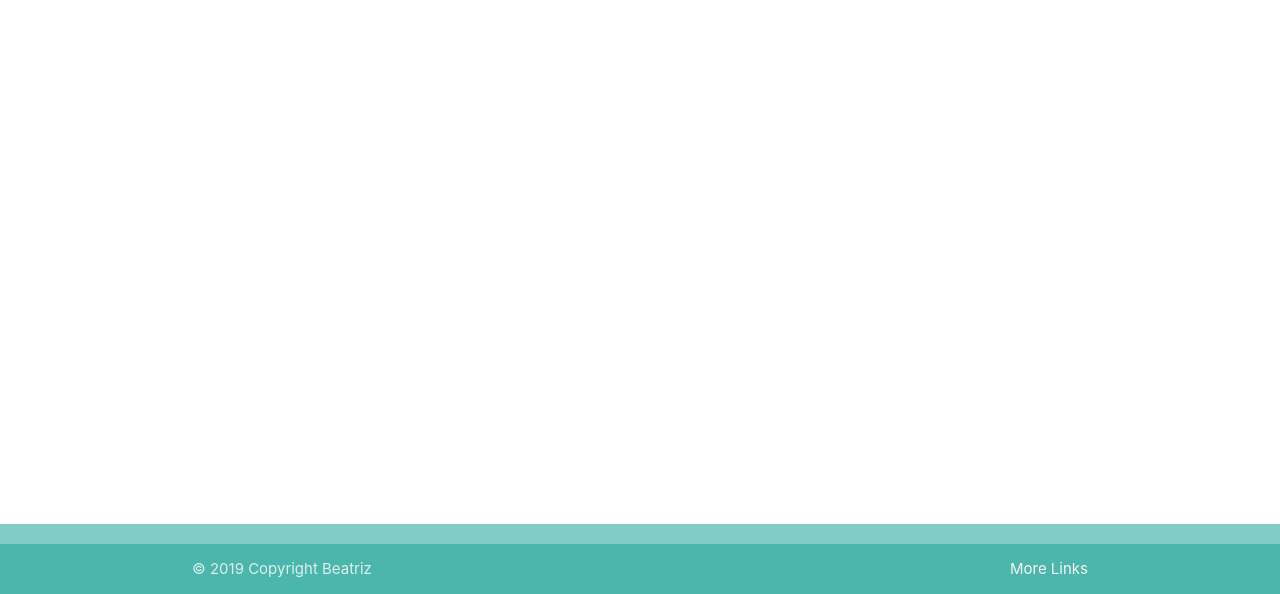
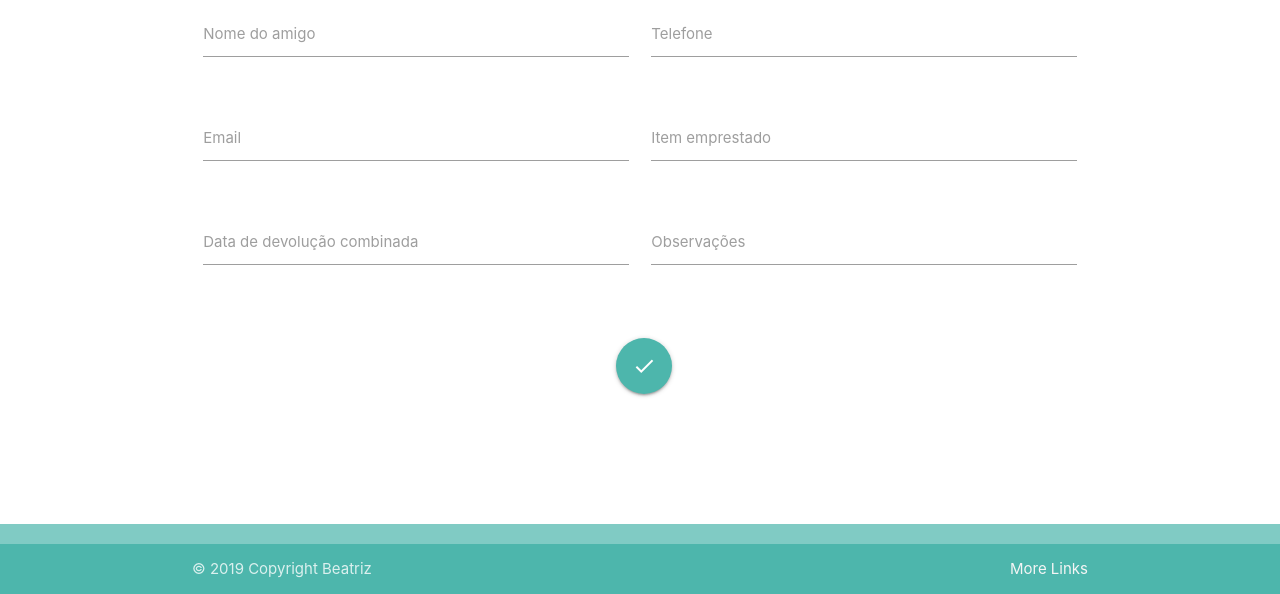
Before and after one commit to BeaFernandes/emprestai, a plain HTML site: page add.html in a window 1280 px wide. Shown: the part 206-800 px from the top of the page. Drawn offline with Linux system fonts and the light colour scheme.

Commit message:
Iniciado formulário

```diff
--- a/add.html
+++ b/add.html
@@ -36,8 +36,47 @@
         <li><a href="#">Contato</a></li>
     </ul>
 
-    <header></header>
+    <header class="">
+    </header>
     <main class="row main-space">
+        <h4 class="header">Novo empréstimo</h4>
+        <div class="row">
+            <form class="col s12">
+                <div class="row">
+                    <div class="input-field col s6">
+                        <input id="nome" type="text" class="validate">
+                        <label for="nome">Nome do amigo</label>
+                    </div>
+                    <div class="input-field col s6">
+                        <input id="telefone" type="tel" class="validate">
+                        <label for="telefone">Telefone</label>
+                    </div>
+                </div>
+                <div class="row">
+                    <div class="input-field col s6">
+                        <input id="email" type="email" class="validate">
+                        <label for="email">Email</label>
+                    </div>
+                    <div class="input-field col s6">
+                        <input id="item-emprestado" type="text" class="validate">
+                        <label for="item-emprestado">Item emprestado</label>
+                    </div>
+                </div>
+                <div class="row">
+                    <div class="input-field col s6">
+                        <input id="data-devolucao" type="text" class="datepicker validate">
+                        <label for="data-devolucao">Data de devolução combinada</label>
+                    </div>
+                    <div class="input-field col s6">
+                        <input id="observacoes" type="text" class="validate">
+                        <label for="observacoes">Observações</label>
+                    </div>
+                </div>
+            </form>
+            <button type="submit" class="btn-floating btn-large waves-effect waves-light teal lighten-2 space check-button"><i
+                class="material-icons">check</i></button>
+
+        </div>
 
     </main>
     <footer class="page-footer teal lighten-3">
--- a/assets/resources/scripts/main.js
+++ b/assets/resources/scripts/main.js
@@ -3,3 +3,8 @@ document.addEventListener('DOMContentLoaded', function() {
     var elems = document.querySelectorAll('.sidenav');
     var instances = M.Sidenav.init(elems, {});
   });
+
+  document.addEventListener('DOMContentLoaded', function() {
+    var elems = document.querySelectorAll('.datepicker');
+    var instances = M.Datepicker.init(elems, {});
+  });
--- a/assets/resources/styles/style.css
+++ b/assets/resources/styles/style.css
@@ -1,4 +1,4 @@
-html{
+html, h4{
     color: #4D4D4D;
 }
 
@@ -15,11 +15,16 @@ main {
 }
 
 .main-space{
-    padding-top: 10%;
+    padding-top: 5%;
 }
 
-.teste{
+.space{
     margin: 2em;
+}
+
+.check-button{
+    position: relative;
+    left: 44%;
 }
 
 .logo{
```
Also changed, not shown: index.html (+2 -1 lines).
